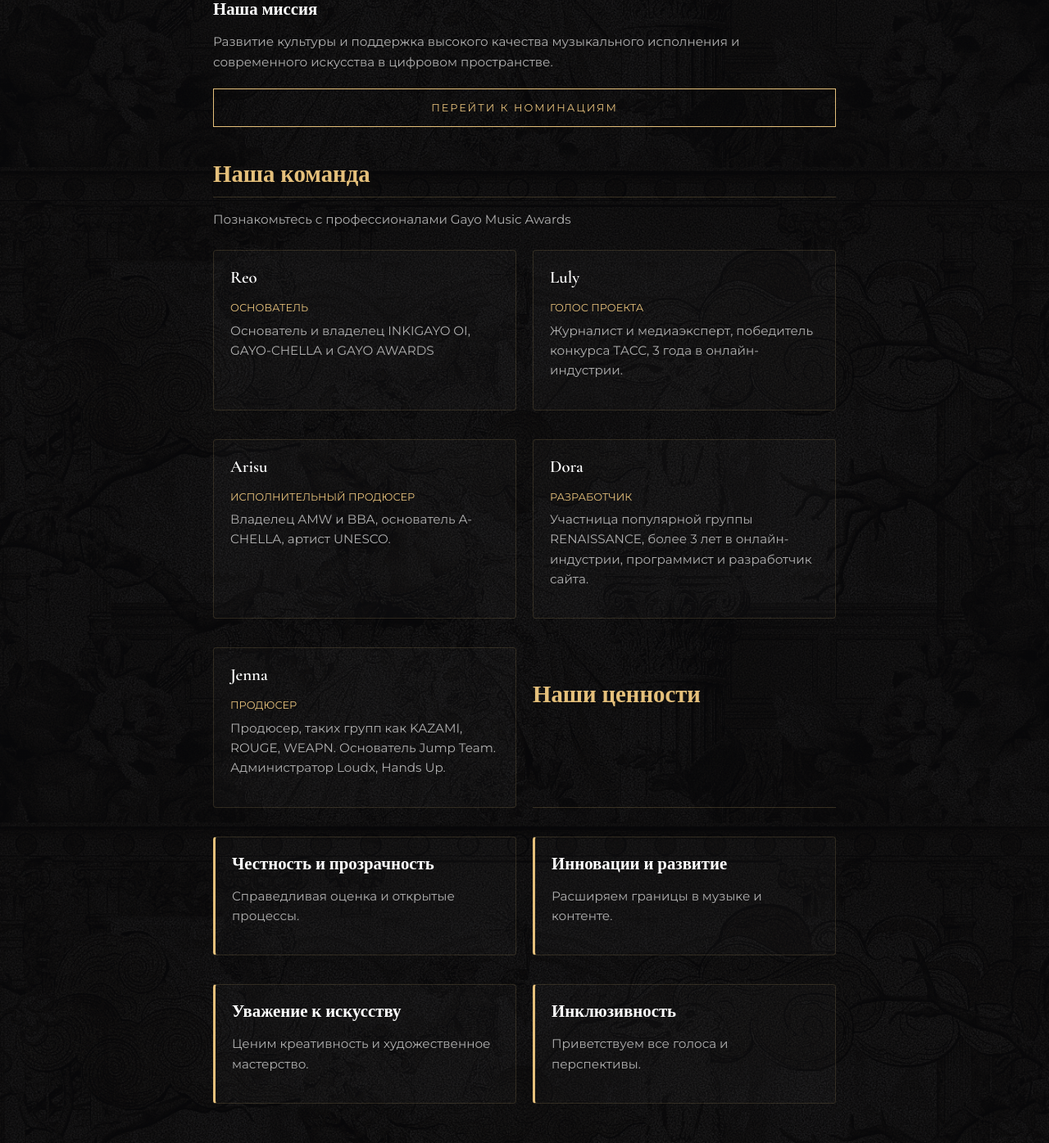
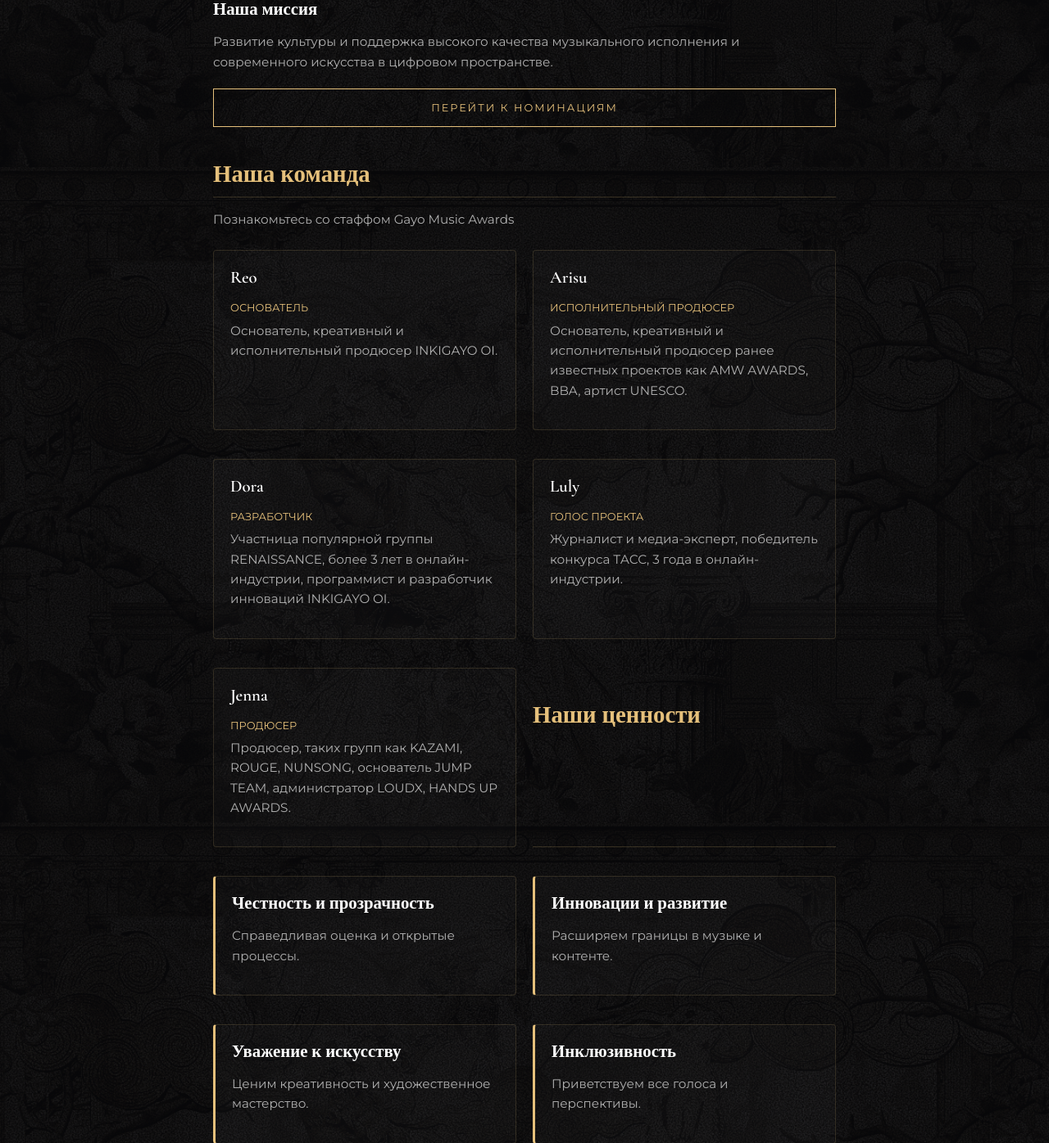
Before and after one commit to kkqumii/gayo-awards, a Flask app: page / in a window 1280 px wide. Shown: the part 596-1991 px from the top of the page at 82% size. Run offline with Flask 3, Linux system fonts and the light colour scheme.

Commit message:
Update about.html

```diff
--- a/templates/about.html
+++ b/templates/about.html
@@ -19,33 +19,33 @@
 
     <!-- Команда -->
     <h2>Наша команда</h2>
-    <p style="margin-bottom: 25px;">Познакомьтесь с профессионалами Gayo Music Awards</p>
+    <p style="margin-bottom: 25px;">Познакомьтесь со стаффом Gayo Music Awards</p>
 
     <div class="grid-team">
 <div class="card">
             <h3>Reo</h3>
             <p style="color: #e5c07b; font-size: 0.8rem; text-transform: uppercase; margin-bottom: 5px;">Основатель</p>
-            <p>Основатель и владелец INKIGAYO OI, GAYO-CHELLA и GAYO AWARDS</p>
+            <p>Основатель, креативный и исполнительный продюсер INKIGAYO OI.</p>
+        </div>
+        <div class="card">
+            <h3>Arisu</h3>
+            <p style="color: #e5c07b; font-size: 0.8rem; text-transform: uppercase; margin-bottom: 5px;">Исполнительный продюсер</p>
+            <p>Основатель, креативный и исполнительный продюсер ранее известных проектов как AMW AWARDS, BBA, артист UNESCO.</p>
+        </div>
+        <div class="card">
+            <h3>Dora</h3>
+            <p style="color: #e5c07b; font-size: 0.8rem; text-transform: uppercase; margin-bottom: 5px;">Разработчик</p>
+            <p>Участница популярной группы RENAISSANCE, более 3 лет в онлайн-индустрии, программист и разработчик инноваций INKIGAYO OI.</p>
         </div>
         <div class="card">
             <h3>Luly</h3>
             <p style="color: #e5c07b; font-size: 0.8rem; text-transform: uppercase; margin-bottom: 5px;">Голос проекта</p>
-            <p>Журналист и медиаэксперт, победитель конкурса ТАСС, 3 года в онлайн-индустрии.</p>
-        </div>
-        <div class="card">
-            <h3>Arisu</h3>
-            <p style="color: #e5c07b; font-size: 0.8rem; text-transform: uppercase; margin-bottom: 5px;">Исполнительный продюсер</p>
-            <p>Владелец AMW и BBA, основатель A-CHELLA, артист UNESCO.</p>
-        </div>
-        <div class="card">
-            <h3>Dora</h3>
-            <p style="color: #e5c07b; font-size: 0.8rem; text-transform: uppercase; margin-bottom: 5px;">Разработчик</p>
-            <p>Участница популярной группы RENAISSANCE, более 3 лет в онлайн-индустрии, программист и разработчик сайта.</p>
+            <p>Журналист и медиа-эксперт, победитель конкурса ТАСС, 3 года в онлайн-индустрии.</p>
         </div>
         <div class="card">
             <h3>Jenna</h3>
             <p style="color: #e5c07b; font-size: 0.8rem; text-transform: uppercase; margin-bottom: 5px;">Продюсер</p>
-            <p>Продюсер, таких групп как KAZAMI, ROUGE, WEAPN. Основатель Jump Team. Администратор Loudx, Hands Up.</p>
+            <p>Продюсер, таких групп как KAZAMI, ROUGE, NUNSONG, основатель JUMP TEAM, администратор LOUDX, HANDS UP AWARDS.</p>
         </div>
 
     <!-- Ценности -->
```
